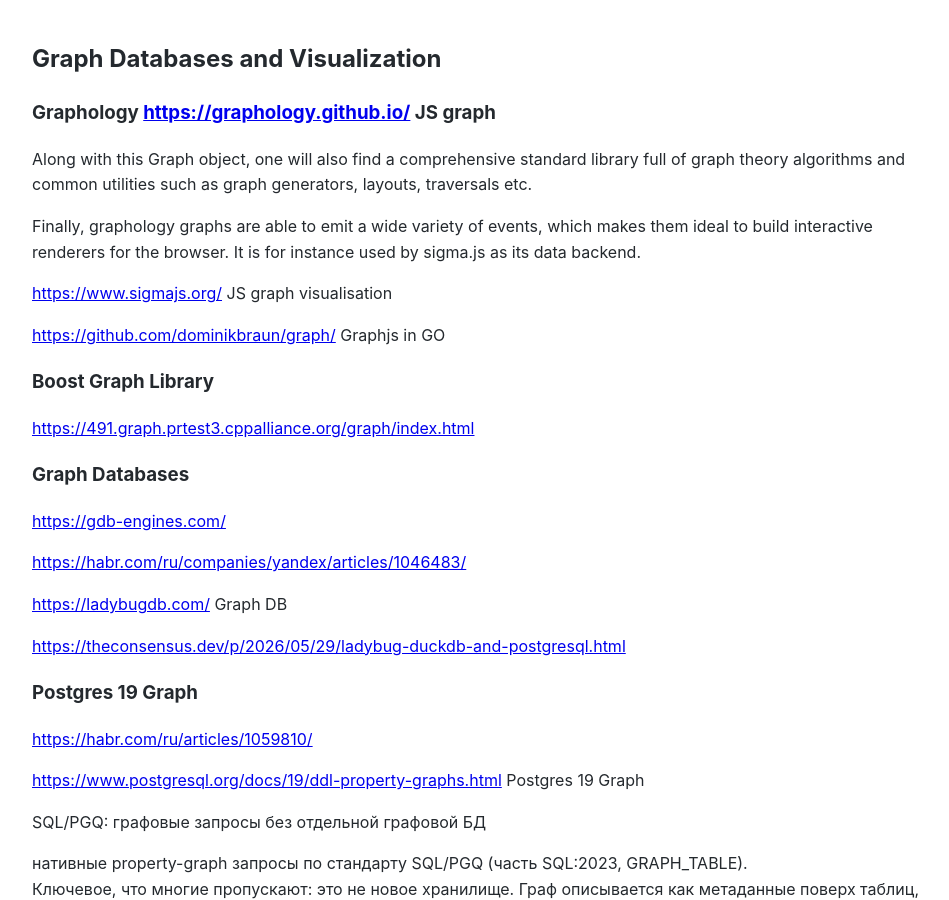
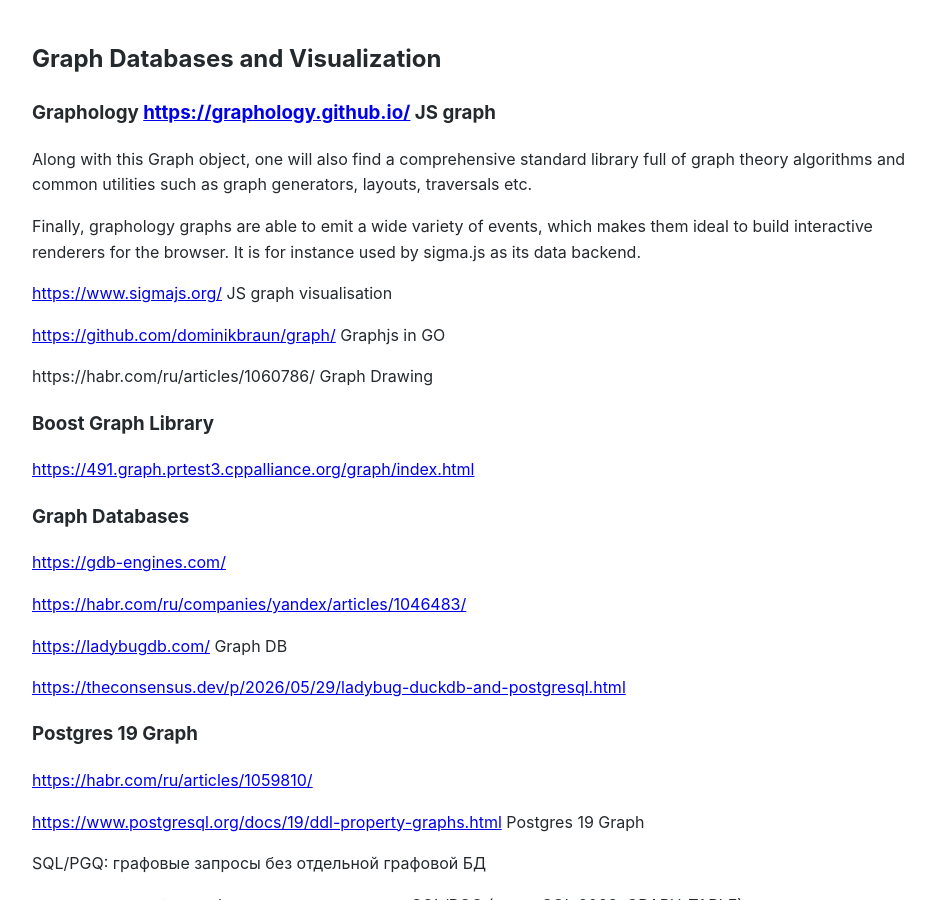
Before and after one commit to Michael-Lubinsky/michael-lubinsky.github.com, a Jekyll site: the page built from graph/graph.md, in a window 1280 px wide and 900 px high. Shown: the whole window, without its empty margins (158-1107 px from the left). Built offline with Jekyll 4.4.1, drawn with Linux system fonts in a browser that asks for light colours; our own code applies the rules of GitHub Pages for plain Markdown files.

Commit message:
Update graph.md

```diff
--- a/graph/graph.md
+++ b/graph/graph.md
@@ -9,6 +9,8 @@
 <https://www.sigmajs.org/> JS graph visualisation
 
 <https://github.com/dominikbraun/graph/> Graphjs in GO
+
+https://habr.com/ru/articles/1060786/ Graph Drawing
 
 ### Boost Graph Library
 
```
